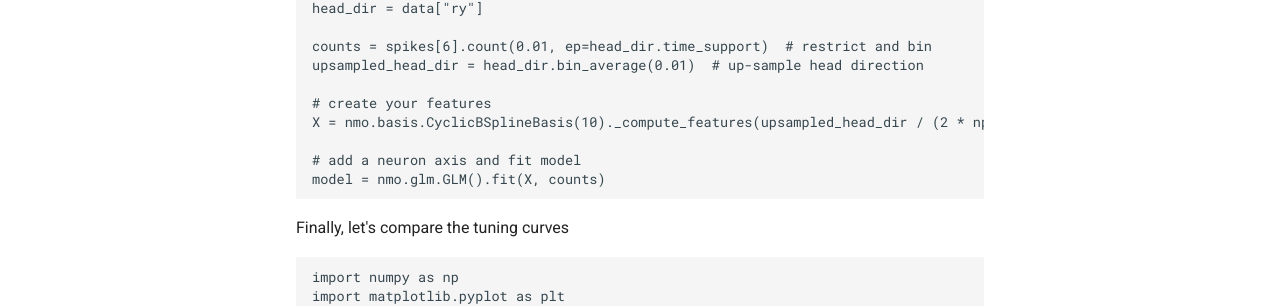
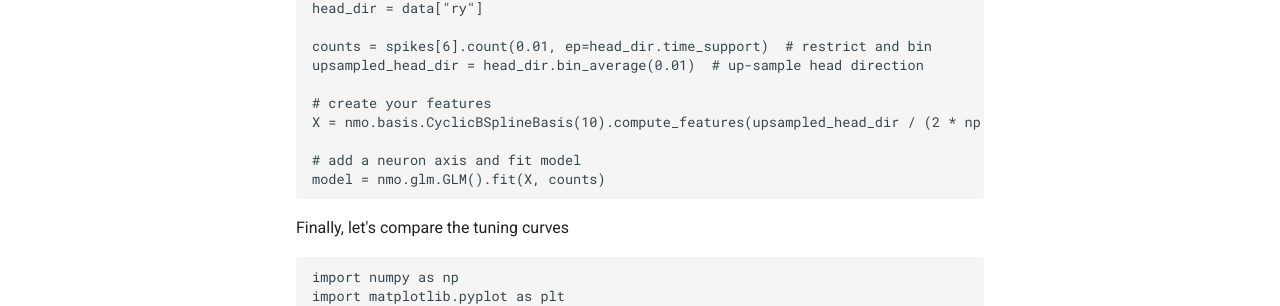
Before and after one commit to flatironinstitute/nemos, an MkDocs documentation site: the page built from docs/quickstart.md, in a window 1280 px wide and 900 px high, scrolled down 2054 px. Shown: the part 395-701 px from the top of the window. Built offline with MkDocs 1.6.1 and Material for MkDocs 9.7.7, drawn with Linux system fonts in a browser that asks for light colours; nearby versions of some CDN libraries; library files that are not in the unit come from our copies; comment, search, counter and statistics services are not loaded; some of the changed text lies outside the part shown.

```diff
--- a/docs/quickstart.md
+++ b/docs/quickstart.md
@@ -112,7 +112,7 @@ counts = spikes[6].count(0.01, ep=head_dir.time_support)  # restrict and bin
 upsampled_head_dir = head_dir.bin_average(0.01)  # up-sample head direction
 
 # create your features
-X = nmo.basis.CyclicBSplineBasis(10)._compute_features(upsampled_head_dir / (2 * np.pi))
+X = nmo.basis.CyclicBSplineBasis(10).compute_features(upsampled_head_dir / (2 * np.pi))
 
 # add a neuron axis and fit model
 model = nmo.glm.GLM().fit(X, counts)
```
